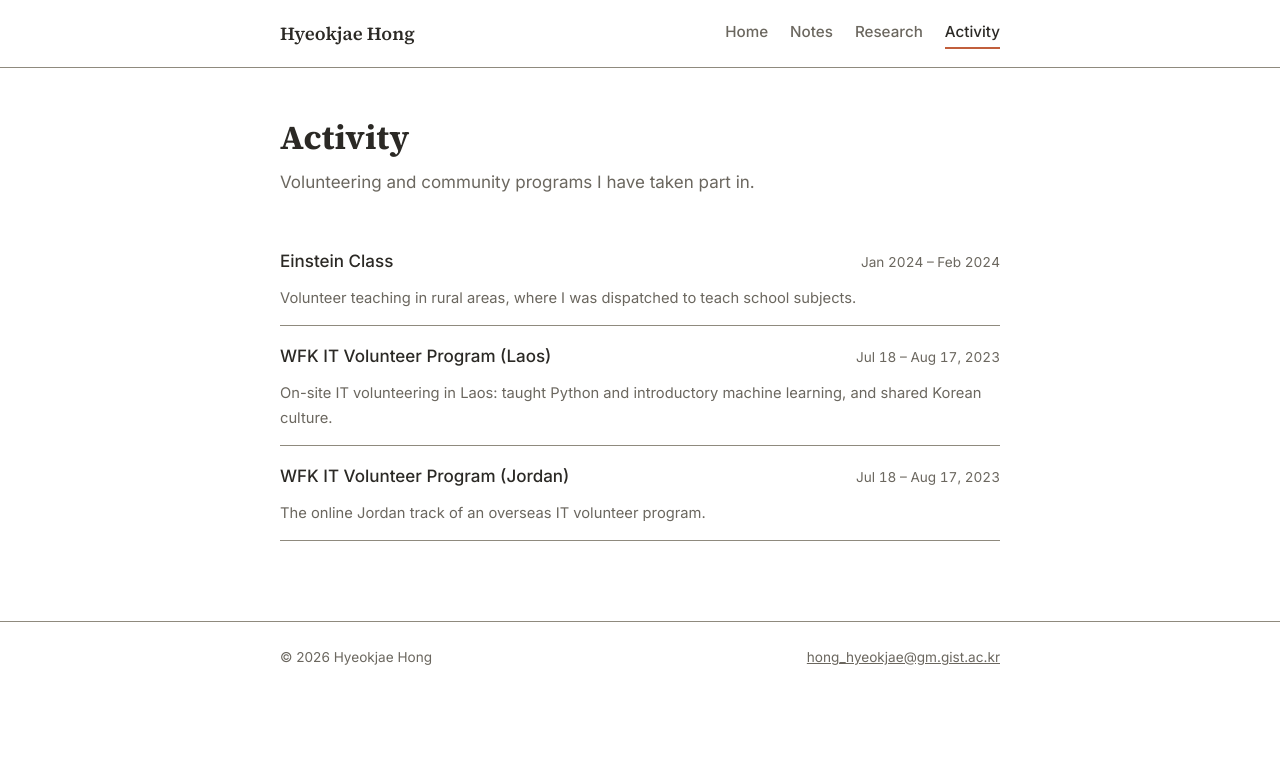
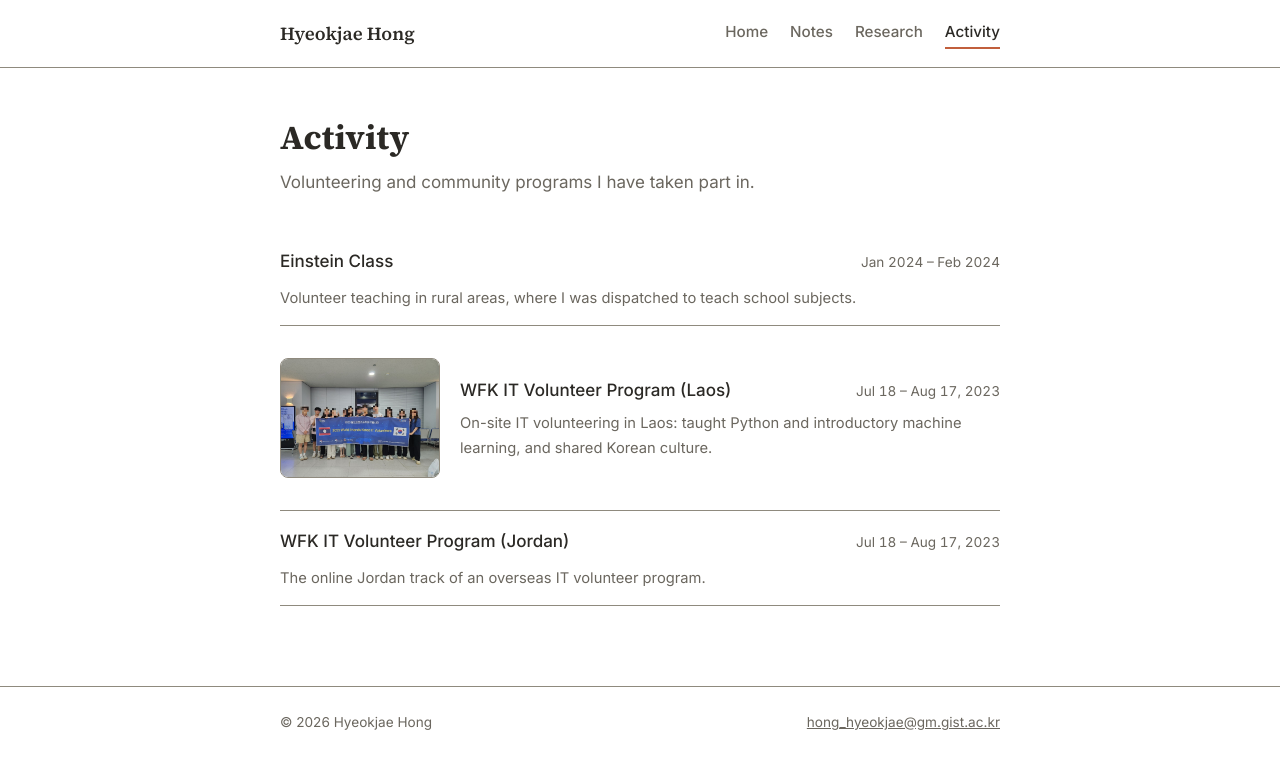
Before and after one commit to gurwoghd/gurwoghd.github.io, a Jekyll site: the page built from activity.md, in a window 1280 px wide. Shown: the top 769 px of the page. Built offline with Jekyll 4.4.1, drawn with Linux system fonts in a browser that asks for light colours.

Commit message:
Activity: show a thumbnail in the list; add Laos team photo
Activities can now set `image:` in front matter to get a thumbnail in the
Activity list. Add the Laos group photo (other members' faces mosaicked)
as the thumbnail and at the top of the Laos page.

Co-Authored-By: Claude Sonnet 5.5 <noreply@anthropic.com>

```diff
--- a/activity.md
+++ b/activity.md
@@ -10,12 +10,19 @@ permalink: /activity/
 <ul class="post-list post-list-full">
   {% assign items = site.activities | sort: "date" | reverse %}
   {% for item in items %}
-  <li class="post-list-item">
-    <a href="{{ item.url | relative_url }}">
-      <span class="post-list-title">{{ item.title }}</span>
-      <span class="post-list-date">{{ item.period }}</span>
+  <li class="post-list-item{% if item.image %} has-thumb{% endif %}">
+    {% if item.image %}
+    <a href="{{ item.url | relative_url }}" class="post-list-thumb-link" tabindex="-1" aria-hidden="true">
+      <img class="post-list-thumb" src="{{ item.image | relative_url }}" alt="">
     </a>
-    {% if item.summary %}<p class="post-list-excerpt">{{ item.summary }}</p>{% endif %}
+    {% endif %}
+    <div class="post-list-main">
+      <a href="{{ item.url | relative_url }}">
+        <span class="post-list-title">{{ item.title }}</span>
+        <span class="post-list-date">{{ item.period }}</span>
+      </a>
+      {% if item.summary %}<p class="post-list-excerpt">{{ item.summary }}</p>{% endif %}
+    </div>
   </li>
   {% else %}
   <li class="post-list-empty">No activities yet.</li>
--- a/assets/css/style.css
+++ b/assets/css/style.css
@@ -260,6 +260,30 @@ a { color: var(--accent); }
 
 .post-list-full .post-list-item { border-bottom: 1px solid var(--border); }
 
+/* Activity list: optional thumbnail */
+.post-list-item.has-thumb {
+  display: flex;
+  align-items: center;
+  gap: 20px;
+  padding: 16px 0;
+}
+
+.post-list-item.has-thumb .post-list-main { flex: 1; min-width: 0; }
+.post-list-item.has-thumb .post-list-main a { padding: 0 0 6px; }
+.post-list-item.has-thumb .post-list-excerpt { margin: 0; }
+
+.post-list-thumb-link { flex: none; display: block; }
+
+.post-list-thumb {
+  display: block;
+  width: 160px;
+  height: 120px;
+  object-fit: cover;
+  border-radius: 8px;
+  border: 1px solid var(--border);
+  background: var(--code-bg);
+}
+
 /* Article / post page */
 .back-link {
   display: inline-block;
@@ -453,4 +477,6 @@ a { color: var(--accent); }
   h1 { font-size: 1.7rem; }
   .site-nav { gap: 14px; }
   .post-list-item a { flex-direction: column; gap: 2px; }
+  .post-list-item.has-thumb { flex-direction: column; align-items: stretch; gap: 12px; }
+  .post-list-thumb { width: 100%; height: 180px; }
 }
```
Also changed, not shown: _activities/wfk-it-volunteer-laos.md (+3 -0 lines), assets/images/activity/wfk-it-volunteer-laos/group-photo.jpg (added).
